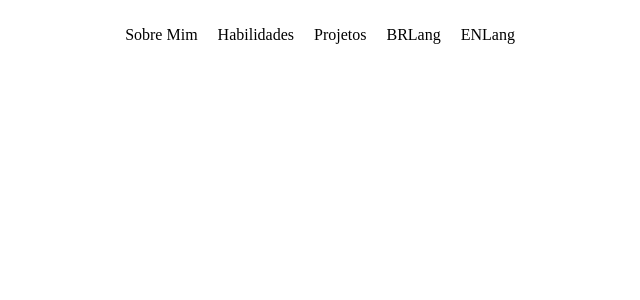
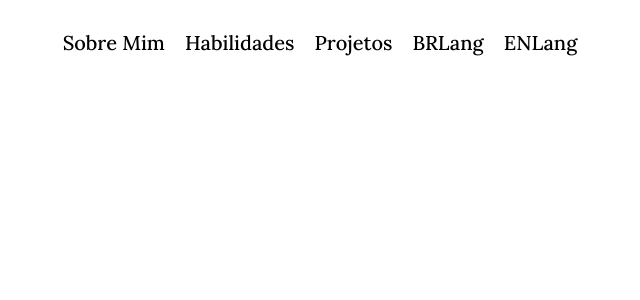
Before and after one commit to nicolaskleinaraujo/portfolio-react, a React (Vite) app in the folder frontend/: page / in a window 1280 px wide. Shown: the top 300 px of the page, without its empty margins (340-980 px from the left). Built offline with nearby package versions, Linux system fonts and the light colour scheme.

Commit message:
made the global css config

```diff
--- a/frontend/index.html
+++ b/frontend/index.html
@@ -5,6 +5,9 @@
     <link rel="icon" type="image/svg+xml" href="/icons/favicon.ico" />
     <meta name="viewport" content="width=device-width, initial-scale=1.0" />
     <title>Meu Portfólio</title>
+    <link rel="preconnect" href="https://fonts.googleapis.com">
+    <link rel="preconnect" href="https://fonts.gstatic.com" crossorigin>
+    <link href="https://fonts.googleapis.com/css2?family=Lora:wght@500;700&family=Press+Start+2P&display=swap" rel="stylesheet">
   </head>
   <body>
     <div id="root"></div>
--- a/frontend/src/App.css
+++ b/frontend/src/App.css
@@ -0,0 +1,4 @@
+h2 {
+    font-size: 3em;
+    font-family: "Press Start 2P", sans-serif;
+}
--- a/frontend/src/index.css
+++ b/frontend/src/index.css
@@ -0,0 +1,9 @@
+* {
+    font-family: "Lora", serif;
+    font-size: 20px;
+}
+
+h2 {
+    font-family: "Press Start 2P", sans-serif;
+    font-size: 2.2em;
+}
```
